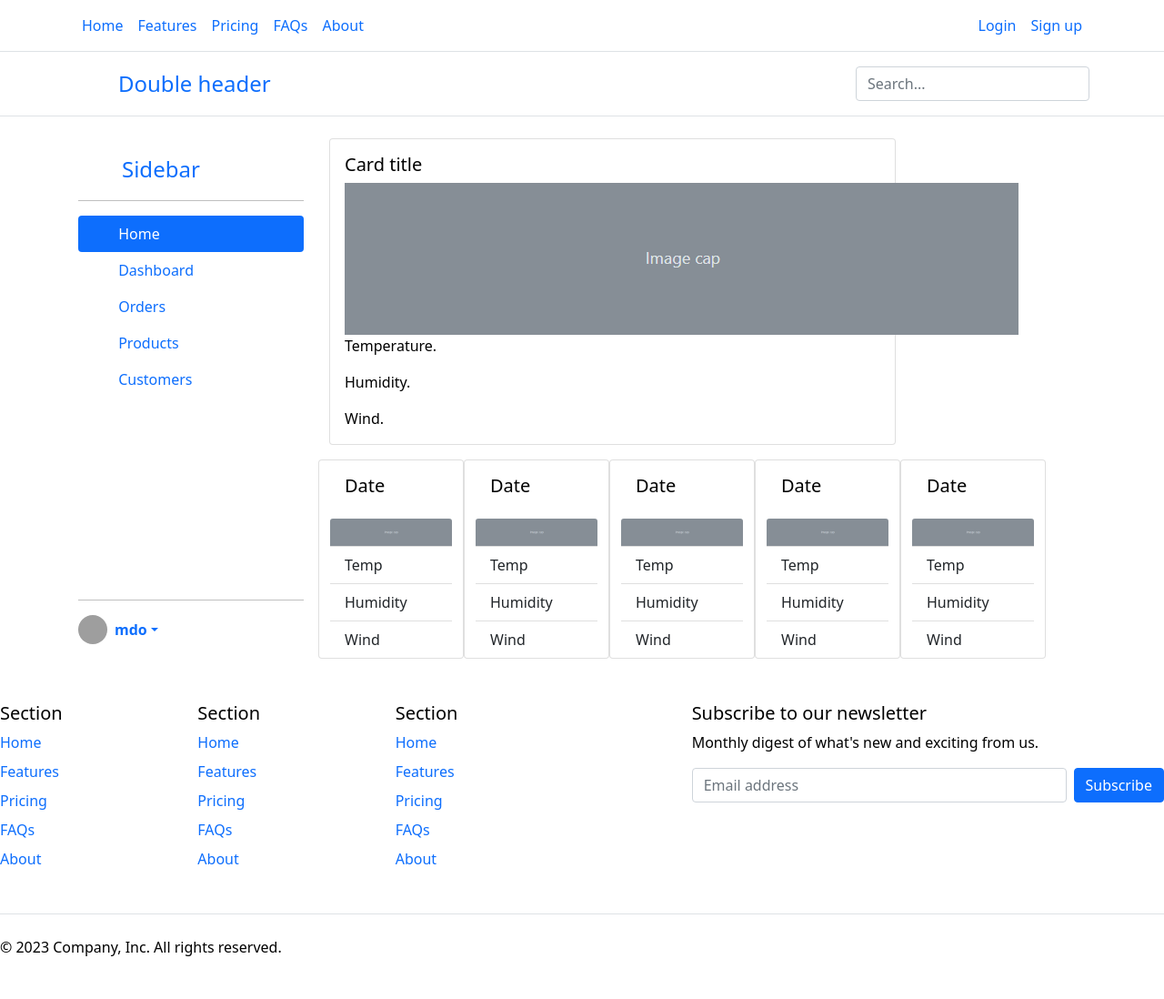
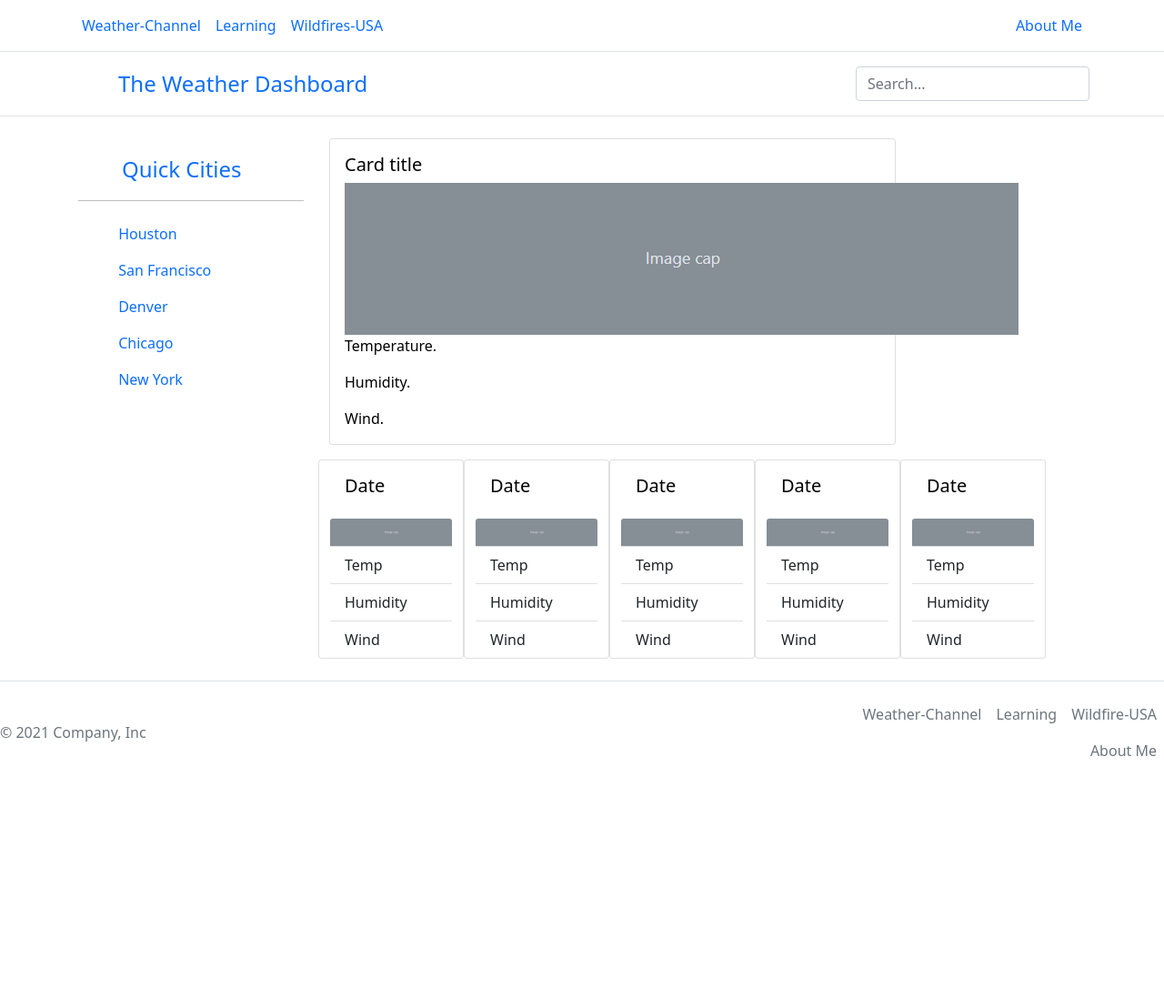
Before and after one commit to nfillip/weather-dashboard, a plain HTML site: page index.html in a window 1280 px wide. Shown: the whole page at 91% size. After the commit the page ends 861 px from the top, so only its background shows below. Drawn offline with nearby package versions, Linux system fonts and the light colour scheme; grey boxes are pictures that could not be loaded.

```diff
--- a/assets/script.js
+++ b/assets/script.js
@@ -50,6 +50,7 @@
 
     })
 }
+//displays current weather
 function displayCurrentWeather(data){
     console.log(data);
     console.log("current City: " + cityName);
@@ -65,6 +66,7 @@
     currentCardWind.text("current wind speed " + data.wind.speed + "mph");
 }
 
+//displays 5 day forecast
 function display5DayForecast(dataFiveDay){
      for(var x = 0 ; x<5 ; x++){
         console.log(5)
@@ -80,6 +82,13 @@
         $("#icon" + x).attr("src" , y )
 
     }
+        resetInput();
+}
+
+//resets input box
+function resetInput(){
+    console.log(50);
+    searchBar.val("");
 }
 //EVENT LISTENER
 searchBar.keypress(function (event) {
@@ -88,6 +97,7 @@
     if (event.keyCode === 13) {
         event.preventDefault();
         fetchData(searchBar.val());
+
         console.log(searchBar.val());
     }
   })
--- a/index.html
+++ b/index.html
@@ -23,15 +23,15 @@
     <nav class="py-2 bg-body-tertiary border-bottom">
         <div class="container d-flex flex-wrap">
           <ul class="nav me-auto">
-            <li class="nav-item"><a href="#" class="nav-link link-body-emphasis px-2 active" aria-current="page">Home</a></li>
-            <li class="nav-item"><a href="#" class="nav-link link-body-emphasis px-2">Features</a></li>
-            <li class="nav-item"><a href="#" class="nav-link link-body-emphasis px-2">Pricing</a></li>
-            <li class="nav-item"><a href="#" class="nav-link link-body-emphasis px-2">FAQs</a></li>
-            <li class="nav-item"><a href="#" class="nav-link link-body-emphasis px-2">About</a></li>
+            <li class="nav-item"><a href="#" class="nav-link link-body-emphasis px-2 active" aria-current="page">Weather-Channel</a></li>
+
+            <li class="nav-item"><a href="#" class="nav-link link-body-emphasis px-2">Learning</a></li>
+
+            <li class="nav-item"><a href="#" class="nav-link link-body-emphasis px-2">Wildfires-USA</a></li>
           </ul>
           <ul class="nav">
-            <li class="nav-item"><a href="#" class="nav-link link-body-emphasis px-2">Login</a></li>
-            <li class="nav-item"><a href="#" class="nav-link link-body-emphasis px-2">Sign up</a></li>
+            <li class="nav-item"><a href="#" class="nav-link link-body-emphasis px-2">About Me</a></li>
+
           </ul>
         </div>
       </nav>
@@ -39,7 +39,7 @@
         <div class="container d-flex flex-wrap justify-content-center">
           <a href="/" class="d-flex align-items-center mb-3 mb-lg-0 me-lg-auto link-body-emphasis text-decoration-none">
             <svg class="bi me-2" width="40" height="32"><use xlink:href="#bootstrap"></use></svg>
-            <span class="fs-4">Double header</span>
+            <span class="fs-4">The Weather Dashboard</span>
           </a>
           <form class="col-12 col-lg-auto mb-3 mb-lg-0" role="search">
             <input id = "search-input" type="search" class="form-control" placeholder="Search..." aria-label="Search">
@@ -56,55 +56,42 @@
             <div class="d-flex flex-column flex-shrink-0 p-3 bg-body-tertiary col-12 col-md-2 col-lg-3" style="width: 280px;">
                 <a href="/" class="d-flex align-items-center mb-3 mb-md-0 me-md-auto link-body-emphasis text-decoration-none">
                   <svg class="bi pe-none me-2" width="40" height="32"><use xlink:href="#bootstrap"></use></svg>
-                  <span class="fs-4">Sidebar</span>
+                  <span class="fs-4">Quick Cities</span>
                 </a>
                 <hr>
                 <ul class="nav nav-pills flex-column mb-auto">
-                  <li class="nav-item">
-                    <a href="#" class="nav-link active" aria-current="page">
-                      <svg class="bi pe-none me-2" width="16" height="16"><use xlink:href="#home"></use></svg>
-                      Home
-                    </a>
-                  </li>
+                    <li>
+                        <a href="#" class="nav-link link-body-emphasis">
+                          <svg class="bi pe-none me-2" width="16" height="16"><use xlink:href="#speedometer2"></use></svg>
+                          Houston
+                        </a>
+                      </li>
                   <li>
                     <a href="#" class="nav-link link-body-emphasis">
                       <svg class="bi pe-none me-2" width="16" height="16"><use xlink:href="#speedometer2"></use></svg>
-                      Dashboard
+                      San Francisco
                     </a>
                   </li>
                   <li>
                     <a href="#" class="nav-link link-body-emphasis">
                       <svg class="bi pe-none me-2" width="16" height="16"><use xlink:href="#table"></use></svg>
-                      Orders
+                      Denver
                     </a>
                   </li>
                   <li>
                     <a href="#" class="nav-link link-body-emphasis">
                       <svg class="bi pe-none me-2" width="16" height="16"><use xlink:href="#grid"></use></svg>
-                      Products
+                      Chicago
                     </a>
                   </li>
                   <li>
                     <a href="#" class="nav-link link-body-emphasis">
                       <svg class="bi pe-none me-2" width="16" height="16"><use xlink:href="#people-circle"></use></svg>
-                      Customers
+                      New York
                     </a>
                   </li>
                 </ul>
-                <hr>
-                <div class="dropdown">
-                  <a href="#" class="d-flex align-items-center link-body-emphasis text-decoration-none dropdown-toggle" data-bs-toggle="dropdown" aria-expanded="false">
-                    <img src="https://github.com/mdo.png" alt="" width="32" height="32" class="rounded-circle me-2">
-                    <strong>mdo</strong>
-                  </a>
-                  <ul class="dropdown-menu text-small shadow">
-                    <li><a class="dropdown-item" href="#">New project...</a></li>
-                    <li><a class="dropdown-item" href="#">Settings</a></li>
-                    <li><a class="dropdown-item" href="#">Profile</a></li>
-                    <li><hr class="dropdown-divider"></li>
-                    <li><a class="dropdown-item" href="#">Sign out</a></li>
-                  </ul>
-                </div>
+
               </div>
             <div class="col-12 col-md-10 col-lg-9">
 
@@ -201,62 +188,20 @@
 
 
       <!-- Footer -->
-    <footer class="py-5">
-        <div class="row">
-          <div class="col-6 col-md-2 mb-3">
-            <h5>Section</h5>
-            <ul class="nav flex-column">
-              <li class="nav-item mb-2"><a href="#" class="nav-link p-0 text-body-secondary">Home</a></li>
-              <li class="nav-item mb-2"><a href="#" class="nav-link p-0 text-body-secondary">Features</a></li>
-              <li class="nav-item mb-2"><a href="#" class="nav-link p-0 text-body-secondary">Pricing</a></li>
-              <li class="nav-item mb-2"><a href="#" class="nav-link p-0 text-body-secondary">FAQs</a></li>
-              <li class="nav-item mb-2"><a href="#" class="nav-link p-0 text-body-secondary">About</a></li>
-            </ul>
-          </div>
+      <footer class="d-flex flex-wrap justify-content-between align-items-center py-3 my-4 border-top">
+        <p class="col-md-4 mb-0 text-muted">© 2021 Company, Inc</p>
 
-          <div class="col-6 col-md-2 mb-3">
-            <h5>Section</h5>
-            <ul class="nav flex-column">
-              <li class="nav-item mb-2"><a href="#" class="nav-link p-0 text-body-secondary">Home</a></li>
-              <li class="nav-item mb-2"><a href="#" class="nav-link p-0 text-body-secondary">Features</a></li>
-              <li class="nav-item mb-2"><a href="#" class="nav-link p-0 text-body-secondary">Pricing</a></li>
-              <li class="nav-item mb-2"><a href="#" class="nav-link p-0 text-body-secondary">FAQs</a></li>
-              <li class="nav-item mb-2"><a href="#" class="nav-link p-0 text-body-secondary">About</a></li>
-            </ul>
-          </div>
+        <a href="/" class="col-md-4 d-flex align-items-center justify-content-center mb-3 mb-md-0 me-md-auto link-dark text-decoration-none">
+          <svg class="bi me-2" width="40" height="32"><use xlink:href="#bootstrap"></use></svg>
+        </a>
 
-          <div class="col-6 col-md-2 mb-3">
-            <h5>Section</h5>
-            <ul class="nav flex-column">
-              <li class="nav-item mb-2"><a href="#" class="nav-link p-0 text-body-secondary">Home</a></li>
-              <li class="nav-item mb-2"><a href="#" class="nav-link p-0 text-body-secondary">Features</a></li>
-              <li class="nav-item mb-2"><a href="#" class="nav-link p-0 text-body-secondary">Pricing</a></li>
-              <li class="nav-item mb-2"><a href="#" class="nav-link p-0 text-body-secondary">FAQs</a></li>
-              <li class="nav-item mb-2"><a href="#" class="nav-link p-0 text-body-secondary">About</a></li>
-            </ul>
-          </div>
+        <ul class="nav col-md-4 justify-content-end">
+          <li class="nav-item"><a href="#" class="nav-link px-2 text-muted">Weather-Channel</a></li>
+          <li class="nav-item"><a href="#" class="nav-link px-2 text-muted">Learning</a></li>
+          <li class="nav-item"><a href="#" class="nav-link px-2 text-muted">Wildfire-USA</a></li>
 
-          <div class="col-md-5 offset-md-1 mb-3">
-            <form>
-              <h5>Subscribe to our newsletter</h5>
-              <p>Monthly digest of what's new and exciting from us.</p>
-              <div class="d-flex flex-column flex-sm-row w-100 gap-2">
-                <label for="newsletter1" class="visually-hidden">Email address</label>
-                <input id="newsletter1" type="text" class="form-control" placeholder="Email address">
-                <button class="btn btn-primary" type="button">Subscribe</button>
-              </div>
-            </form>
-          </div>
-        </div>
-
-        <div class="d-flex flex-column flex-sm-row justify-content-between py-4 my-4 border-top">
-          <p>© 2023 Company, Inc. All rights reserved.</p>
-          <ul class="list-unstyled d-flex">
-            <li class="ms-3"><a class="link-body-emphasis" href="#"><svg class="bi" width="24" height="24"><use xlink:href="#twitter"></use></svg></a></li>
-            <li class="ms-3"><a class="link-body-emphasis" href="#"><svg class="bi" width="24" height="24"><use xlink:href="#instagram"></use></svg></a></li>
-            <li class="ms-3"><a class="link-body-emphasis" href="#"><svg class="bi" width="24" height="24"><use xlink:href="#facebook"></use></svg></a></li>
-          </ul>
-        </div>
+          <li class="nav-item"><a href="#" class="nav-link px-2 text-muted">About Me</a></li>
+        </ul>
       </footer>
     <!-- jQuery script -->
     <script src="https://code.jquery.com/jquery-3.5.1.min.js"></script>
```
